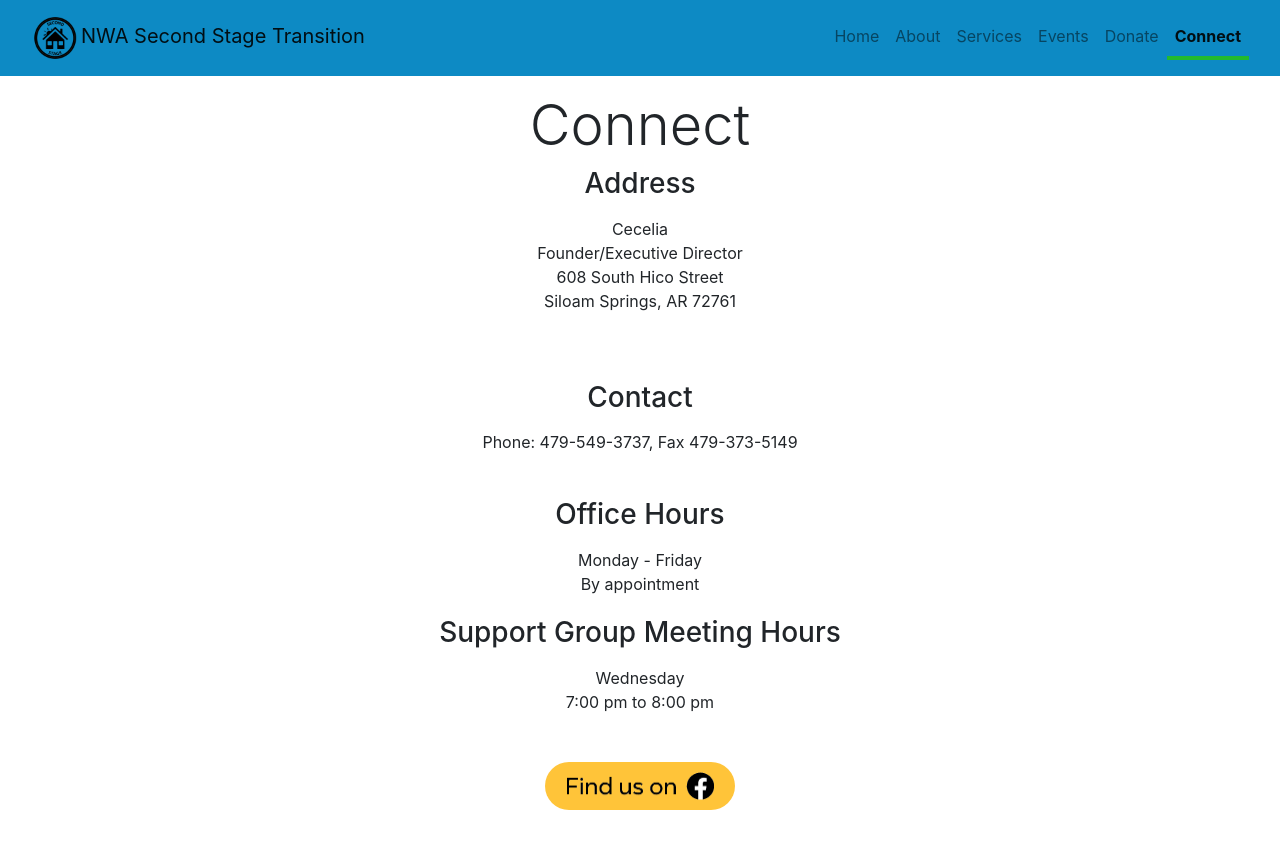
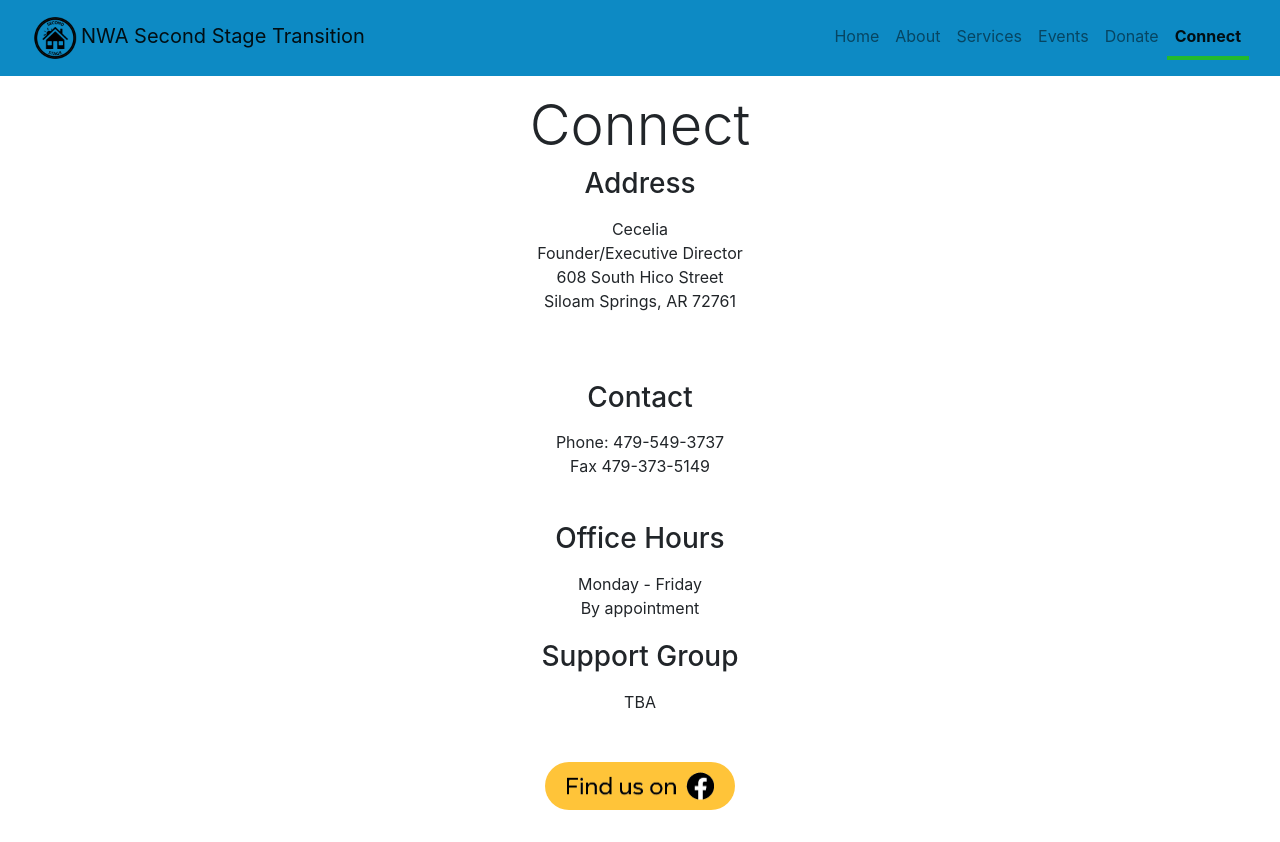
Before and after one commit to nwa-second-stage-transition/nwa-second-stage-transition.github.io, a Jekyll site: the page connect.html, which Jekyll copies as it is, in a window 1280 px wide and 900 px high, cut to the strip 0-842 px from the top of the window. Built offline with Jekyll 4.4.1, drawn with Linux system fonts in a browser that asks for light colours; nearby versions of some CDN libraries.

Commit message:
Update connect.html
removed group hours and added TBA
Cleaned up phone and fax numbers

```diff
--- a/connect.html
+++ b/connect.html
@@ -117,8 +117,8 @@
         </h3>
         <p class="lead">
           <div class="pb-1">
-          Phone: 479-549-3737, Fax 479-373-5149<br>
-
+          Phone: 479-549-3737<br>
+          Fax 479-373-5149<br>
           </div>
         </p>
       </div>
@@ -144,12 +144,11 @@
     <div class="row">
      <div class="col-sm-12 col-md-12">
         <h3 class="text-center">
-          Support Group Meeting Hours
+          Support Group
         </h3>
         <p class="lead">
           <div class="pb-1">
-            Wednesday<br />
-            7:00 pm to 8:00 pm<br />
+            TBA<br/>
           </div>
         </p>
       </div>
```
